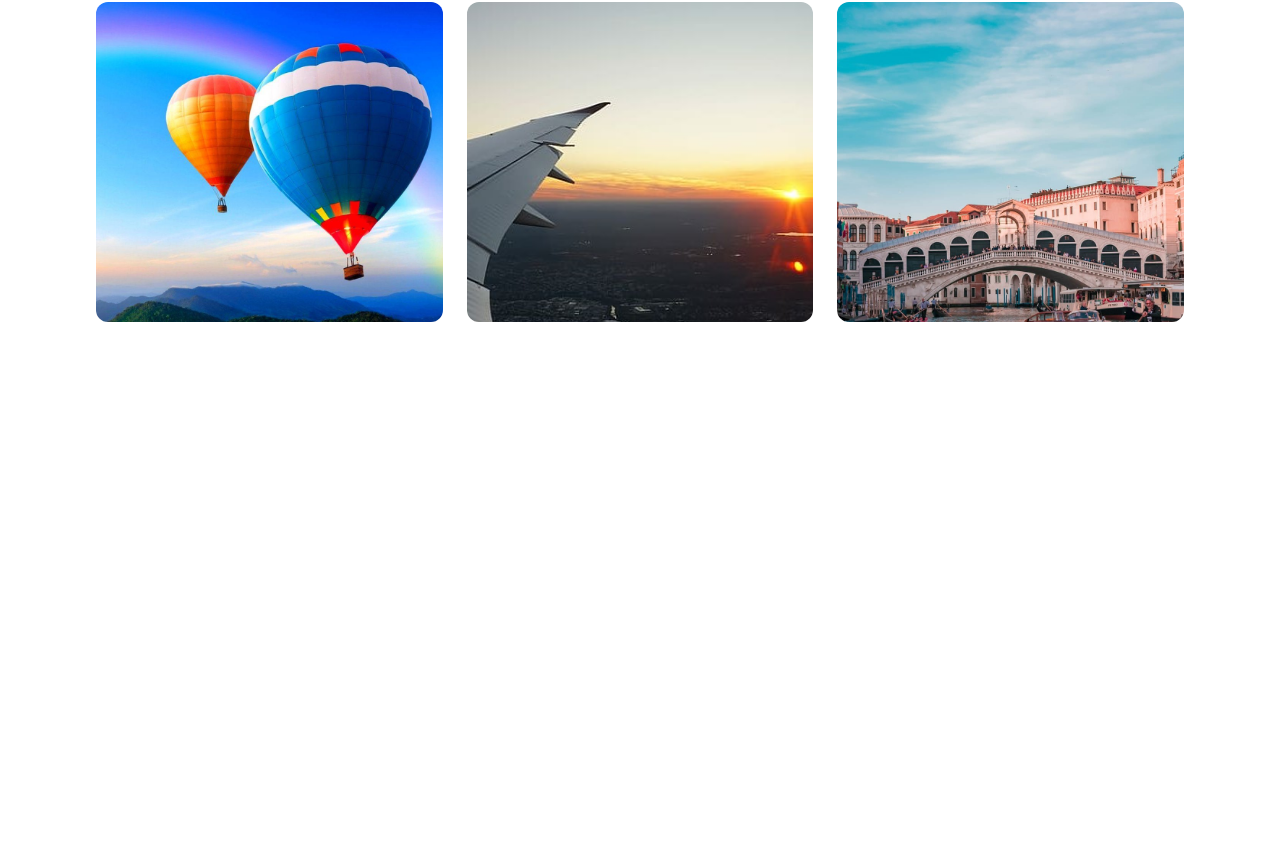
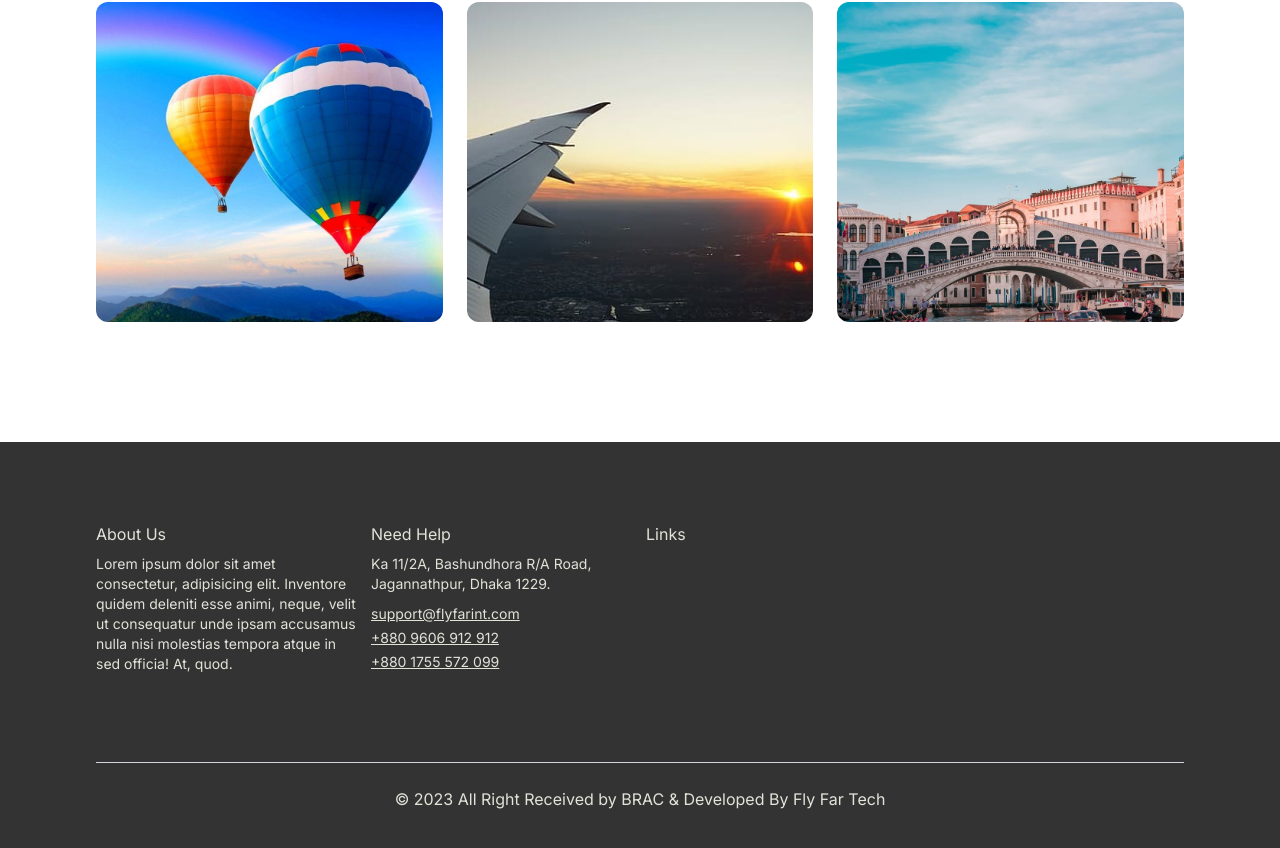
Before and after one commit to AbidHasanPiash/flights, a Next.js app: page / in a window 1280 px wide. Shown: the part 1202-2050 px from the top of the page. Before the commit the page ends 1644 px from the top, so only its background shows below. Built offline with nearby package versions, Linux system fonts and the light colour scheme.

Commit message:
footer init

```diff
--- a/app/page.js
+++ b/app/page.js
@@ -1,5 +1,6 @@
 import HotDeals from '@/components/body/HotDeals'
 import SpecialOffers from '@/components/body/specialOffers'
+import Footer from '@/components/footer/Footer'
 import Hero from '@/components/hero/Hero'
 
 export default function Home() {
@@ -10,6 +11,7 @@ export default function Home() {
         <HotDeals/>
         <SpecialOffers/>
       </section>
+      <Footer/>
     </div>
   )
 }
--- a/components/body/HotDeals.jsx
+++ b/components/body/HotDeals.jsx
@@ -15,12 +15,16 @@ export default function HotDeals() {
             </div>
         </div>
         <div className='py-6 grid md:grid-cols-2 gap-6'>
-            <div className='w-full h-72 rounded-xl bg-[url("/images/airplane1.jpg")] bg-cover overflow-hidden'>
-                <div className='w-full h-full bg-gradient-to-br from-primary-light/80 to-transparent'>
-                    <h1 className='px-8 py-5 text-3xl text-white'>Get Air Ticket At <br /> Lowest Price</h1>
+            <div className='overflow-hidden rounded-xl'>
+                <div className='w-full h-72 bg-[url("/images/airplane1.jpg")] bg-cover hover:scale-105 duration-200 cursor-pointer'>
+                    <div className='w-full h-full bg-gradient-to-br from-primary-light/80 to-transparent'>
+                        <h1 className='px-8 py-5 text-3xl text-white'>Get Air Ticket At <br /> Lowest Price</h1>
+                    </div>
                 </div>
             </div>
-            <div className='w-full h-72 rounded-xl bg-[url("/images/airplane2.jpg")] bg-cover overflow-hidden'>
+            <div className='overflow-hidden rounded-xl'>
+                <div className='w-full h-72 bg-[url("/images/airplane2.jpg")] bg-cover hover:scale-105 duration-200 cursor-pointer'>
+                </div>
             </div>
         </div>
     </section>
--- a/components/body/SpecialOffers.jsx
+++ b/components/body/SpecialOffers.jsx
@@ -10,11 +10,17 @@ export default function SpecialOffers() {
             </button>
         </div>
         <div className='py-6 grid sm:grid-cols-2 md:grid-cols-3 gap-6'>
-            <div className='w-full h-80 rounded-xl bg-[url("/images/offer1.jpg")] bg-cover overflow-hidden'>
+            <div className='overflow-hidden rounded-xl'>
+                <div className='w-full h-80 bg-[url("/images/offer1.jpg")] bg-cover overflow-hidden hover:scale-105 duration-200 cursor-pointer'>
+                </div>
             </div>
-            <div className='w-full h-80 rounded-xl bg-[url("/images/offer2.jpg")] bg-cover overflow-hidden'>
+            <div className='overflow-hidden rounded-xl'>
+                <div className='w-full h-80 bg-[url("/images/offer2.jpg")] bg-cover overflow-hidden hover:scale-105 duration-200 cursor-pointer'>
+                </div>
             </div>
-            <div className='w-full h-80 rounded-xl bg-[url("/images/offer3.jpg")] bg-cover overflow-hidden'>
+            <div className='overflow-hidden rounded-xl'>
+                <div className='w-full h-80 bg-[url("/images/offer3.jpg")] bg-cover overflow-hidden hover:scale-105 duration-200 cursor-pointer'>
+                </div>
             </div>
         </div>
     </section>
--- /dev/null
+++ b/components/footer/Footer.jsx
@@ -0,0 +1,33 @@
+import Link from 'next/link'
+import React from 'react'
+
+export default function Footer() {
+  return (
+    <footer className='bg-night text-day py-20'>
+        <div className='spaceing'>
+            <div className='grid grid-cols-2 md:grid-cols-4 gap-3 pb-20'>
+                <div className='col-span-1'>
+                    <h4>About Us</h4>
+                    <p className='text-sm py-2'>Lorem ipsum dolor sit amet consectetur, adipisicing elit. Inventore quidem deleniti esse animi, neque, velit ut consequatur unde ipsam accusamus nulla nisi molestias tempora atque in sed officia! At, quod.</p>
+                </div>
+                <div className='col-span-1 flex flex-col'>
+                    <h4>Need Help</h4>
+                    <p className='text-sm py-2'>
+                        Ka 11/2A, Bashundhora R/A Road, <br />
+                        Jagannathpur, Dhaka 1229.
+                    </p>
+                    <Link className='text-sm underline py-0.5' href={'mailto: support@flyfarint.com'}>support@flyfarint.com</Link>
+                    <Link className='text-sm underline py-0.5' href={'tell:+8809606912912'}>+880 9606 912 912</Link>
+                    <Link className='text-sm underline py-0.5' href={'tell:+8801755572099'}>+880 1755 572 099</Link>
+                </div>
+                <div className='col-span-2'>
+                    Links
+                </div>
+            </div>
+            <div className='border-t border-gray-300 pt-6 text-center'>
+                <p>&copy; 2023 All Right Received by BRAC & Developed By Fly Far Tech</p>
+            </div>
+        </div>
+    </footer>
+  )
+}
```
